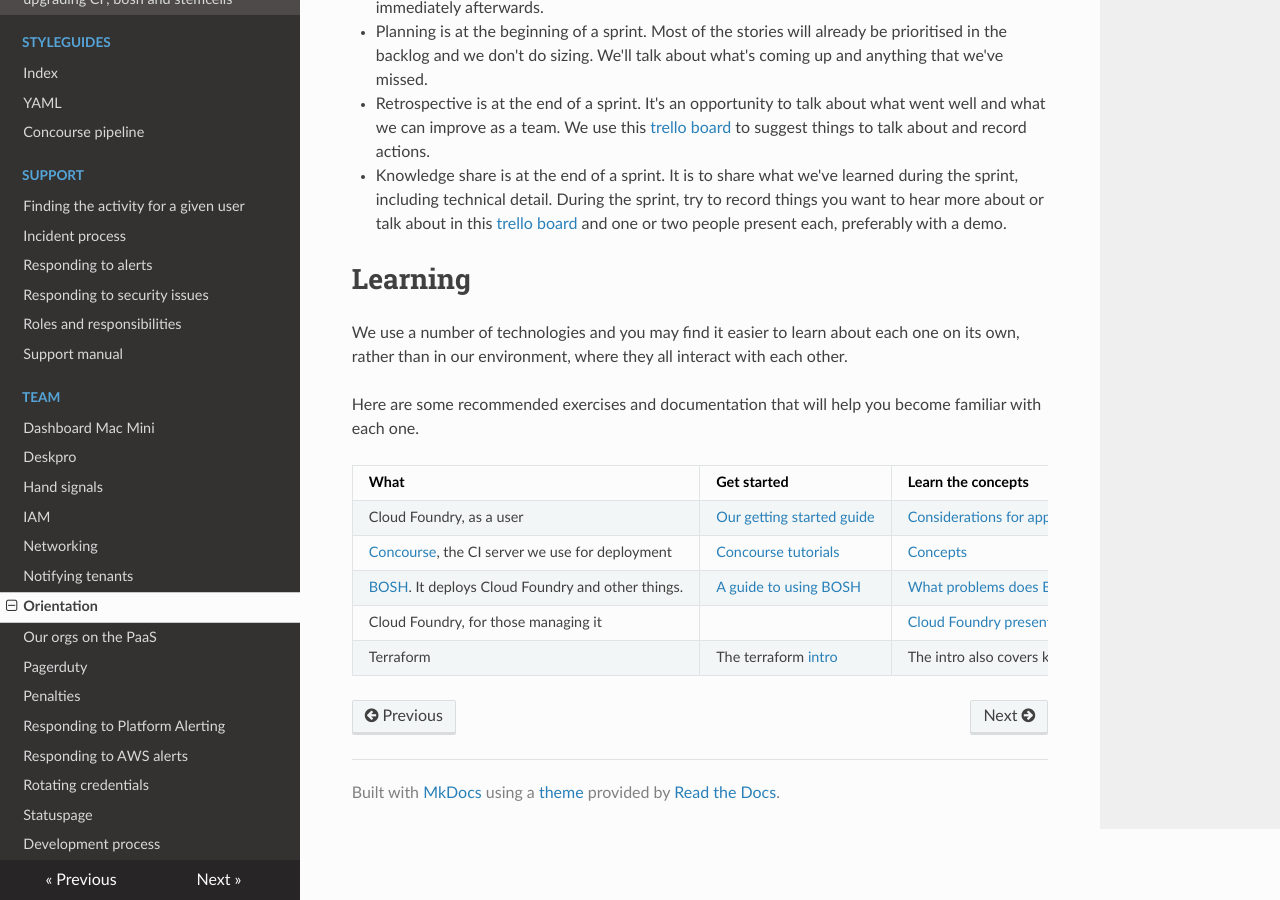
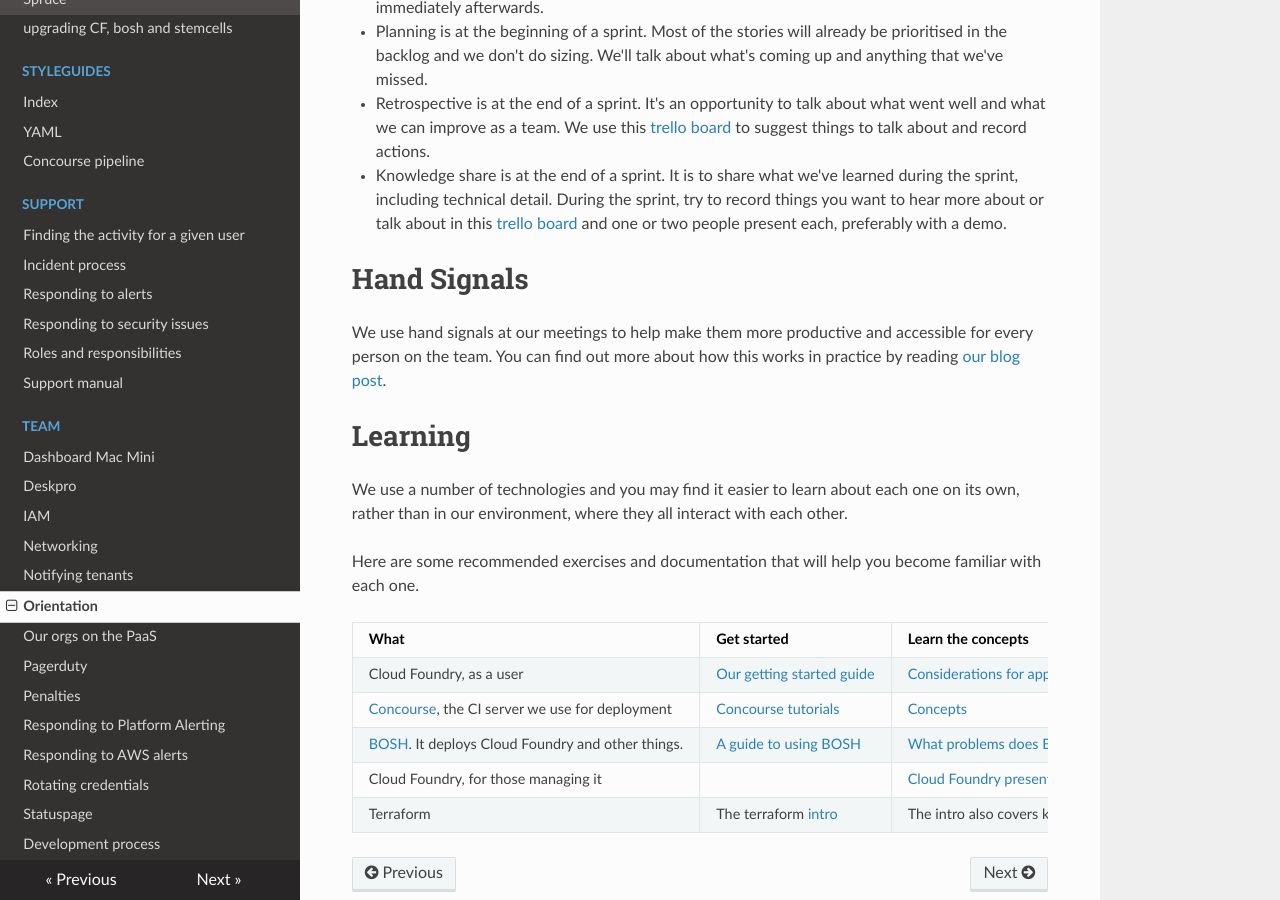
Before and after one commit to alphagov/paas-team-manual, an MkDocs documentation site: the page built from docs/team/orientation.md, in a window 1280 px wide and 900 px high, scrolled down 1019 px. Built offline with MkDocs 1.6.1, drawn with Linux system fonts in a browser that asks for light colours; nearby versions of some CDN libraries.

Commit message:
Incorporate hand signals section into Orientation.
Makes it easier to find and reduces the spread of pages we currently
have. I intend to setup a redirect for the old page in the ReadTheDocs
admin console (there doesn't appear to be a way to define these
redirects as code).

```diff
--- a/docs/team/orientation.md
+++ b/docs/team/orientation.md
@@ -50,6 +50,14 @@ people present each, preferably with a demo.
 
 [this document]: https://docs.google.com/document/d/1u26sQTw1brR5KtnJ5M_zyhAw7wX8CCMB0lElvtHLVAI/edit
 
+# Hand Signals
+
+We use hand signals at our meetings to help make them more productive and
+accessible for every person on the team. You can find out more about how this
+works in practice by reading [our blog post][].
+
+[our blog post]: https://gds.blog.gov.uk/2016/10/07/platform-as-a-service-team-takes-even-handed-approach-to-meetings/
+
 # Learning
 
 We use a number of technologies and you may find it easier to learn about each
```
Also changed, not shown: docs/team/hand_signals.md (deleted, +0 -1 lines).
